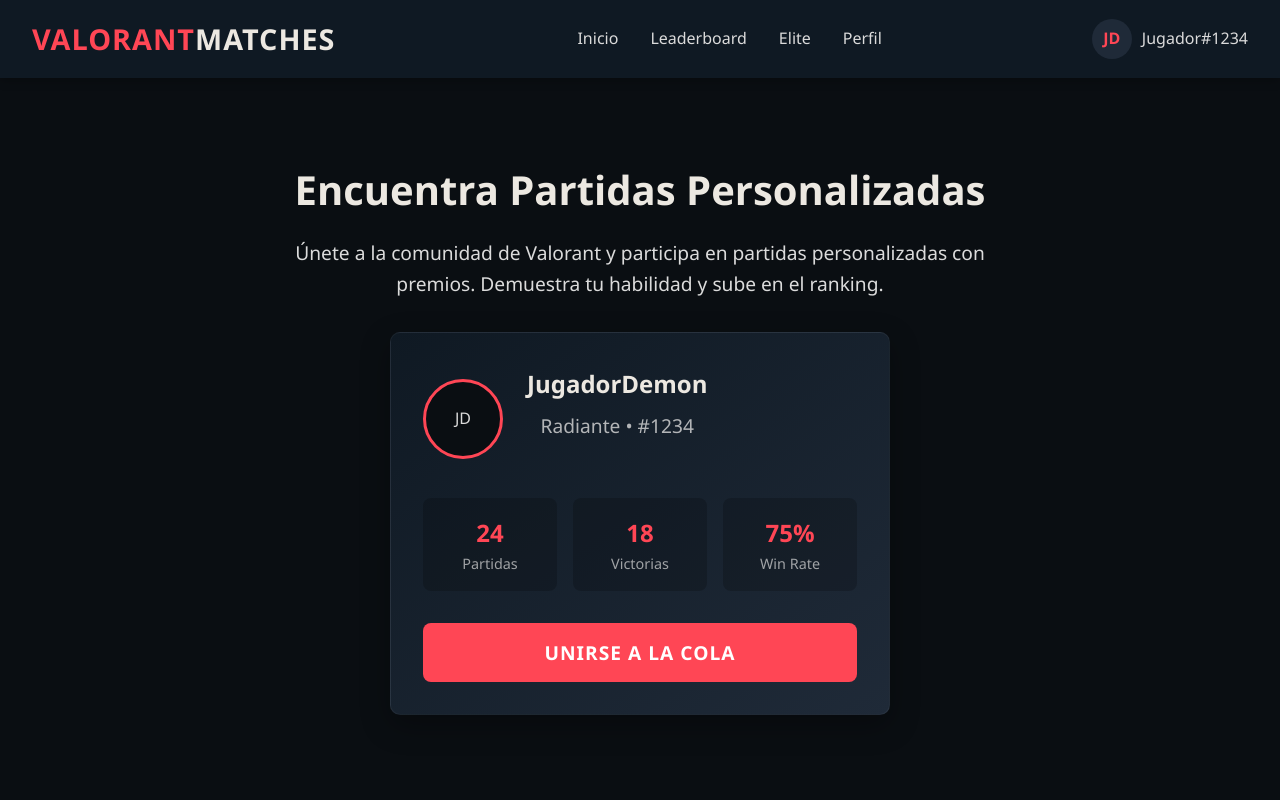
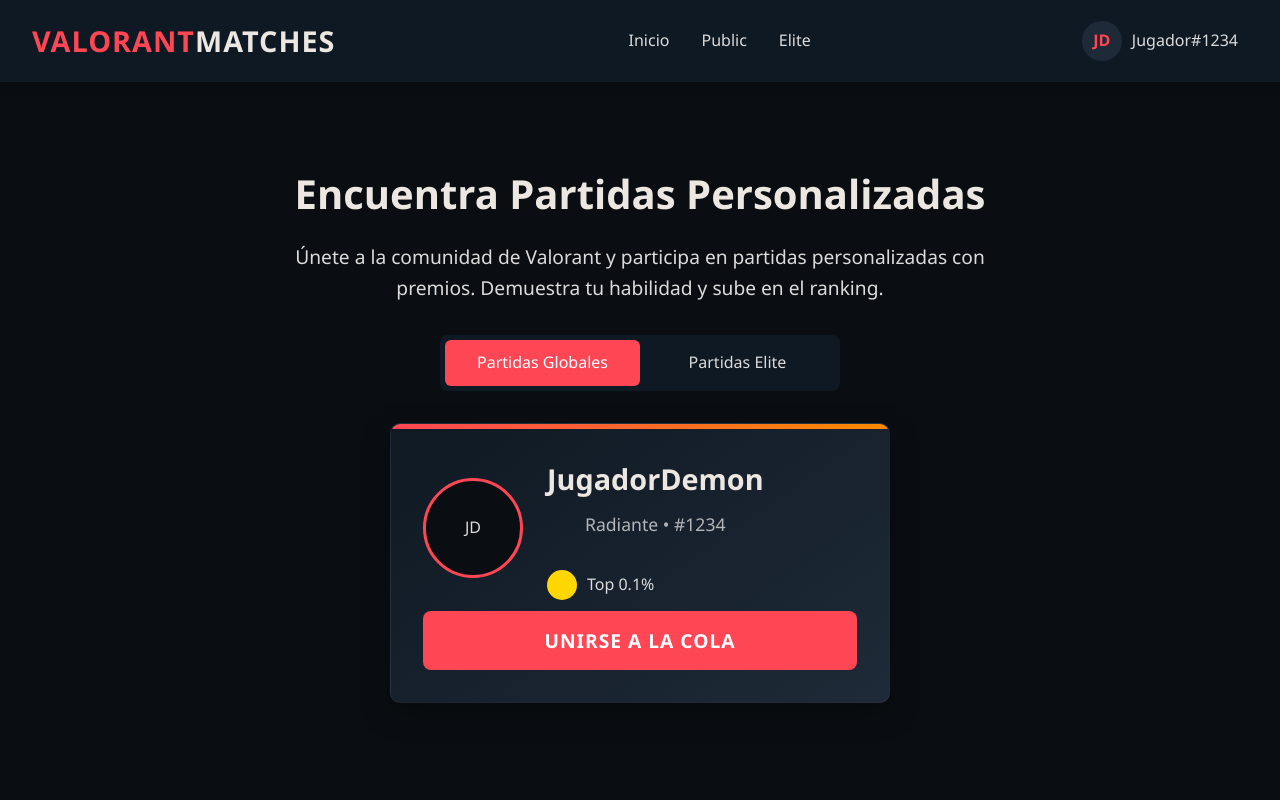
Before and after one commit to iMopo7u7/Valorant-Web-Page, a plain HTML site: page frontend/dashboard.html in a window 1280 px wide. Shown: the top 800 px of the page. Drawn offline with Linux system fonts and the light colour scheme.

Commit message:
Update dashboard.html

```diff
--- a/frontend/dashboard.html
+++ b/frontend/dashboard.html
@@ -97,6 +97,14 @@
         .user-section {
             display: flex;
             align-items: center;
+            cursor: pointer;
+            transition: all 0.3s;
+            padding: 5px 10px;
+            border-radius: 5px;
+        }
+
+        .user-section:hover {
+            background-color: rgba(255, 255, 255, 0.05);
         }
 
         .user-avatar {
@@ -137,6 +145,32 @@
             color: var(--text);
         }
 
+        /* Selector de tipo de partida */
+        .match-type-selector {
+            display: flex;
+            justify-content: center;
+            margin-bottom: 2rem;
+            background-color: var(--secondary);
+            border-radius: 8px;
+            padding: 5px;
+            max-width: 400px;
+            margin: 0 auto 2rem;
+        }
+
+        .match-type {
+            flex: 1;
+            text-align: center;
+            padding: 10px 20px;
+            cursor: pointer;
+            border-radius: 6px;
+            transition: all 0.3s;
+        }
+
+        .match-type.active {
+            background-color: var(--primary);
+            color: white;
+        }
+
         /* Tarjeta de jugador */
         .player-card {
             background: linear-gradient(145deg, var(--secondary), var(--accent));
@@ -146,17 +180,32 @@
             margin: 0 auto 3rem;
             box-shadow: 0 10px 30px rgba(0, 0, 0, 0.3);
             border: 1px solid rgba(255, 255, 255, 0.05);
+            height: 280px;
+            display: flex;
+            flex-direction: column;
+            justify-content: space-between;
+            position: relative;
+            overflow: hidden;
+        }
+
+        .player-card::before {
+            content: '';
+            position: absolute;
+            top: 0;
+            left: 0;
+            width: 100%;
+            height: 5px;
+            background: linear-gradient(90deg, var(--primary), #ff8a00);
         }
 
         .player-header {
             display: flex;
             align-items: center;
-            margin-bottom: 1.5rem;
         }
 
         .player-avatar {
-            width: 80px;
-            height: 80px;
+            width: 100px;
+            height: 100px;
             border-radius: 50%;
             background-color: var(--dark);
             margin-right: 1.5rem;
@@ -165,6 +214,19 @@
             justify-content: center;
             border: 3px solid var(--primary);
             overflow: hidden;
+            position: relative;
+        }
+
+        .player-avatar::after {
+            content: '';
+            position: absolute;
+            top: -5px;
+            left: -5px;
+            right: -5px;
+            bottom: -5px;
+            border-radius: 50%;
+            background: linear-gradient(45deg, var(--primary), transparent);
+            z-index: -1;
         }
 
         .player-avatar img {
@@ -174,40 +236,30 @@
         }
 
         .player-info h3 {
-            font-size: 1.5rem;
+            font-size: 1.8rem;
             color: var(--light);
             margin-bottom: 0.5rem;
+            font-weight: 700;
         }
 
         .player-info p {
             color: var(--text);
             opacity: 0.8;
+            font-size: 1.1rem;
         }
 
-        .player-stats {
-            display: grid;
-            grid-template-columns: repeat(3, 1fr);
-            gap: 1rem;
-            margin-bottom: 2rem;
+        .player-rank {
+            display: flex;
+            align-items: center;
+            margin-top: 10px;
         }
 
-        .stat {
-            text-align: center;
-            padding: 1rem;
-            background-color: rgba(0, 0, 0, 0.2);
-            border-radius: 8px;
-        }
-
-        .stat-value {
-            font-size: 1.5rem;
-            font-weight: bold;
-            color: var(--primary);
-        }
-
-        .stat-label {
-            font-size: 0.9rem;
-            color: var(--text);
-            opacity: 0.7;
+        .rank-icon {
+            width: 30px;
+            height: 30px;
+            background-color: gold;
+            border-radius: 50%;
+            margin-right: 10px;
         }
 
         /* Botón de jugar */
@@ -323,6 +375,11 @@
                 font-size: 2rem;
             }
 
+            .player-card {
+                height: auto;
+                padding: 1.5rem;
+            }
+
             .player-header {
                 flex-direction: column;
                 text-align: center;
@@ -343,11 +400,10 @@
         </div>
         <ul class="nav-links">
             <li><a href="index.html" class="active">Inicio</a></li>
-            <li><a href="leaderboard.html">Leaderboard</a></li>
+            <li><a href="public.html">Public</a></li>
             <li><a href="elite.html">Elite</a></li>
-            <li><a href="profile.html">Perfil</a></li>
         </ul>
-        <div class="user-section">
+        <div class="user-section" id="userProfile">
             <div class="user-avatar">JD</div>
             <span>Jugador#1234</span>
         </div>
@@ -359,6 +415,12 @@
             <h2>Encuentra Partidas Personalizadas</h2>
             <p>Únete a la comunidad de Valorant y participa en partidas personalizadas con premios. Demuestra tu habilidad y sube en el ranking.</p>
 
+            <!-- Selector de tipo de partida -->
+            <div class="match-type-selector">
+                <div class="match-type active" data-type="global">Partidas Globales</div>
+                <div class="match-type" data-type="elite">Partidas Elite</div>
+            </div>
+
             <!-- Tarjeta de jugador -->
             <div class="player-card">
                 <div class="player-header">
@@ -369,21 +431,10 @@
                     <div class="player-info">
                         <h3>JugadorDemon</h3>
                         <p>Radiante • #1234</p>
-                    </div>
-                </div>
-
-                <div class="player-stats">
-                    <div class="stat">
-                        <div class="stat-value">24</div>
-                        <div class="stat-label">Partidas</div>
-                    </div>
-                    <div class="stat">
-                        <div class="stat-value">18</div>
-                        <div class="stat-label">Victorias</div>
-                    </div>
-                    <div class="stat">
-                        <div class="stat-value">75%</div>
-                        <div class="stat-label">Win Rate</div>
+                        <div class="player-rank">
+                            <div class="rank-icon"></div>
+                            <span>Top 0.1%</span>
+                        </div>
                     </div>
                 </div>
 
@@ -427,8 +478,9 @@
         document.getElementById('joinQueue').addEventListener('click', function() {
             const button = this;
             const originalText = button.textContent;
+            const matchType = document.querySelector('.match-type.active').dataset.type;
 
-            button.textContent = 'Buscando partida...';
+            button.textContent = `Buscando partida ${matchType === 'elite' ? 'Elite' : 'Global'}...`;
             button.disabled = true;
 
             // Simulación de búsqueda de partida
@@ -444,6 +496,15 @@
             }, 2000);
         });
 
+        // Selector de tipo de partida
+        const matchTypes = document.querySelectorAll('.match-type');
+        matchTypes.forEach(type => {
+            type.addEventListener('click', function() {
+                matchTypes.forEach(t => t.classList.remove('active'));
+                this.classList.add('active');
+            });
+        });
+
         // Navegación activa
         const currentPage = window.location.pathname.split('/').pop();
         const navLinks = document.querySelectorAll('.nav-links a');
@@ -455,6 +516,11 @@
                 link.classList.remove('active');
             }
         });
+
+        // Redirigir al perfil al hacer clic en el usuario
+        document.getElementById('userProfile').addEventListener('click', function() {
+            window.location.href = 'profile.html';
+        });
     </script>
 </body>
 </html>
```
